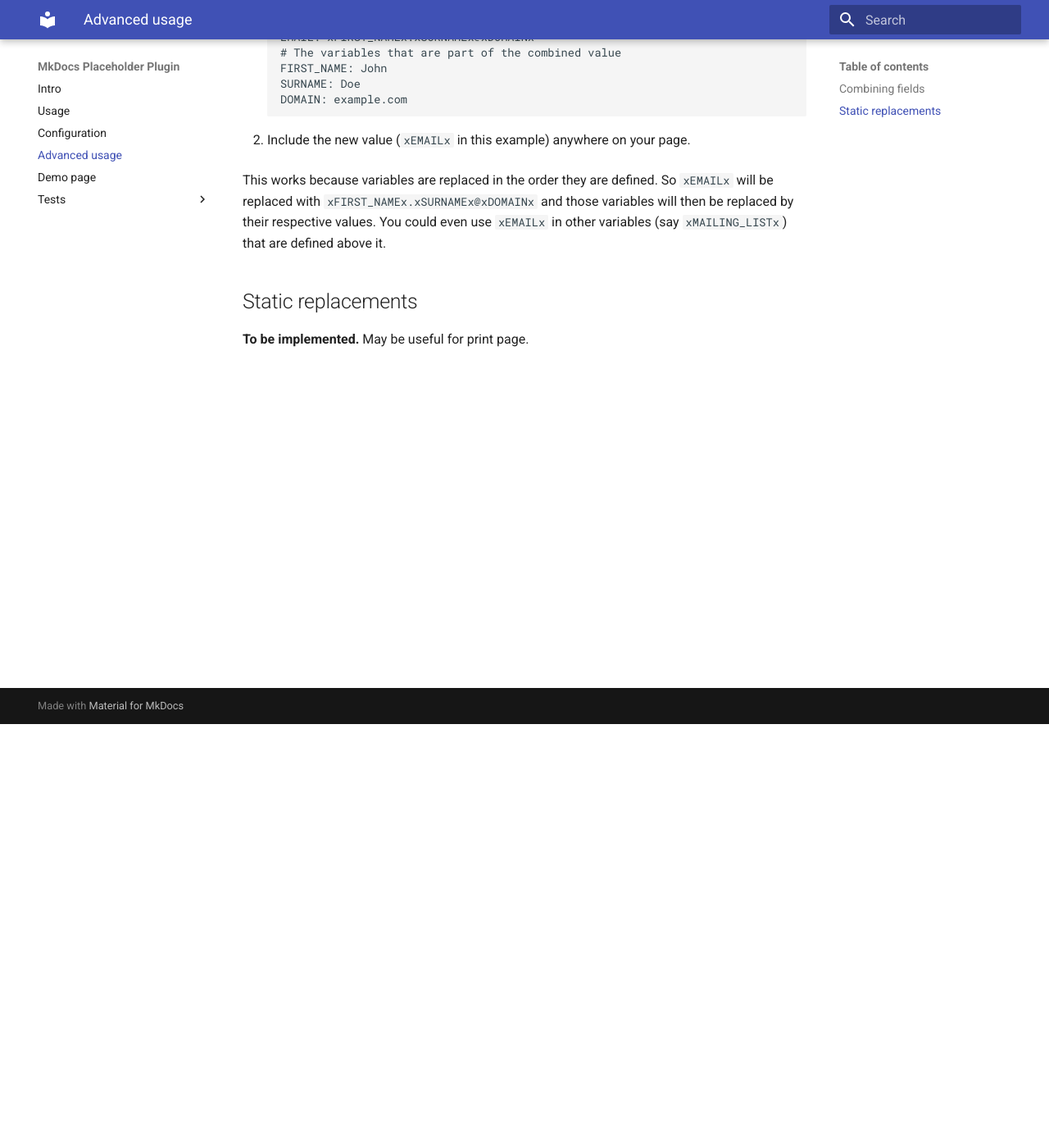
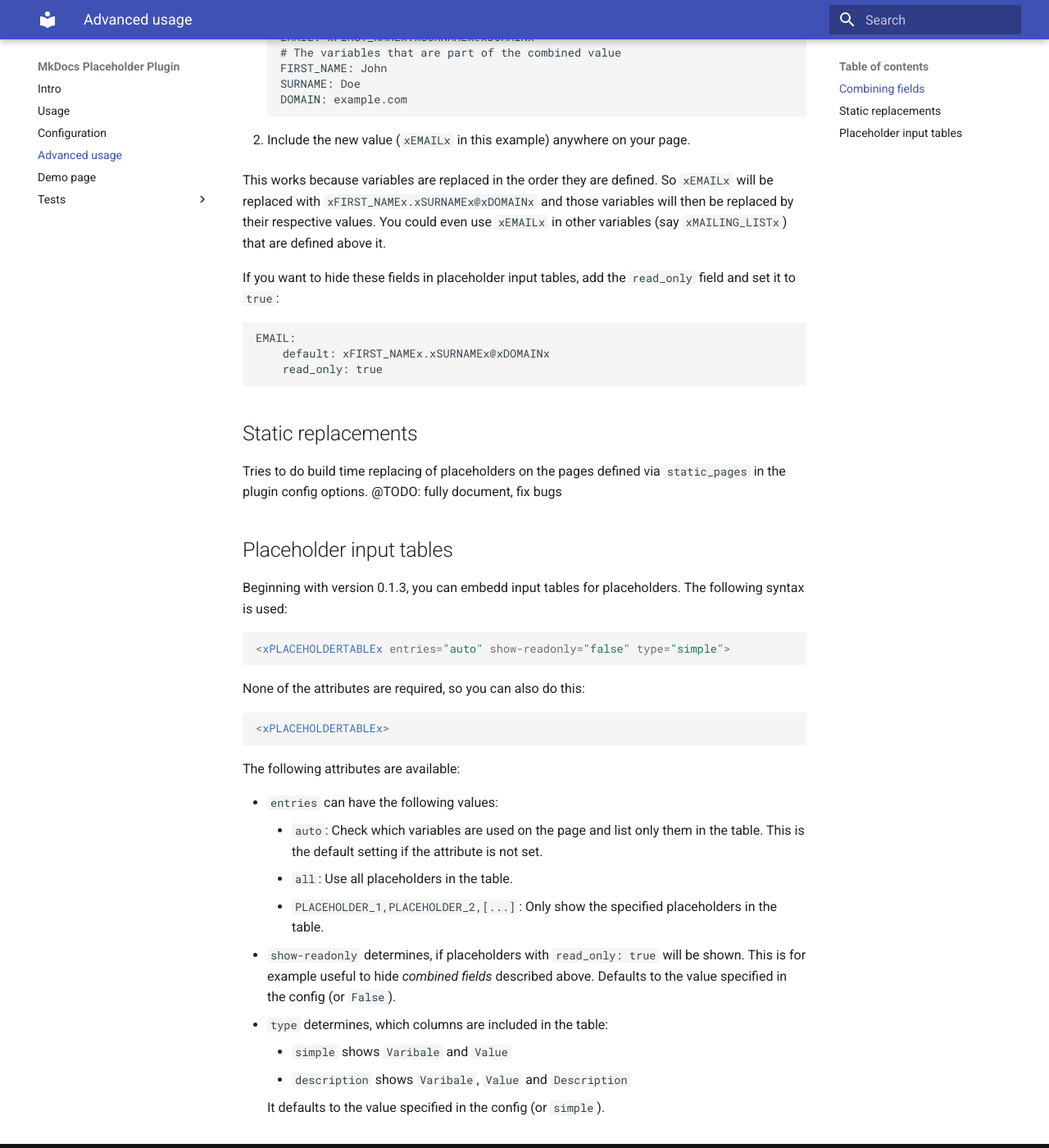
Before and after one commit to six-two/mkdocs-placeholder-plugin, an MkDocs documentation site: the page built from docs/advanced-usage.md, in a window 1280 px wide and 1400 px high, scrolled down 517 px. Shown: the whole window at 82% size. Built offline with MkDocs 1.6.1 and Material for MkDocs 9.7.7, drawn with Linux system fonts in a browser that asks for light colours.

Commit message:
Documentation and small fixes for placeholder input tables

````diff
--- a/docs/advanced-usage.md
+++ b/docs/advanced-usage.md
@@ -27,7 +27,43 @@ This works because variables are replaced in the order they are defined.
 So `xEMAILx` will be replaced with `xFIRST_NAMEx.xSURNAMEx@xDOMAINx` and those variables will then be replaced by their respective values.
 You could even use `xEMAILx` in other variables (say `xMAILING_LISTx`) that are defined above it.
 
+If you want to hide these fields in placeholder input tables, add the `read_only` field and set it to `true`:
+
+```
+EMAIL:
+    default: xFIRST_NAMEx.xSURNAMEx@xDOMAINx
+    read_only: true
+```
+
 ## Static replacements
 
-**To be implemented.**
-May be useful for print page.
+Tries to do build time replacing of placeholders on the pages defined via `static_pages` in the plugin config options.
+@TODO: fully document, fix bugs
+
+
+## Placeholder input tables
+
+Beginning with version 0.1.3, you can embedd input tables for placeholders.
+The following syntax is used:
+
+```html
+<xPLACEHOLDERTABLEx entries="auto" show-readonly="false" type="simple">
+```
+
+None of the attributes are required, so you can also do this:
+```html
+<xPLACEHOLDERTABLEx>
+```
+
+The following attributes are available:
+
+- `entries` can have the following values:
+    - `auto`: Check which variables are used on the page and list only them in the table. This is the default setting if the attribute is not set.
+    - `all`: Use all placeholders in the table.
+    - `PLACEHOLDER_1,PLACEHOLDER_2,[...]`: Only show the specified placeholders in the table.
+- `show-readonly` determines, if placeholders with `read_only: true` will be shown. This is for example useful to hide *combined fields* described above. Defaults to the value specified in the config (or `False`).
+- `type` determines, which columns are included in the table:
+    - `simple` shows `Varibale` and `Value`
+    - `description` shows `Varibale`, `Value` and `Description`
+
+    It defaults to the value specified in the config (or `simple`).
--- a/mkdocs.yml
+++ b/mkdocs.yml
@@ -6,8 +6,13 @@ plugins:
     static_pages:
     - "tests/static_replacements/index.html"
     replace_delay_millis: -1
+    # # Uncomment for testing
+    # table_default_show_readonly: True
+    # table_default_type: description
+
 - badges
 - search
+
 nav:
 - index.md
 - usage.md
````
Also changed, not shown: README.md (+1 -0 lines), docs/advanced-configuration.md (+30 -17 lines), docs/demo.md (+1 -1 lines), placeholder-plugin.yaml (+14 -1 lines), 4 other files.
